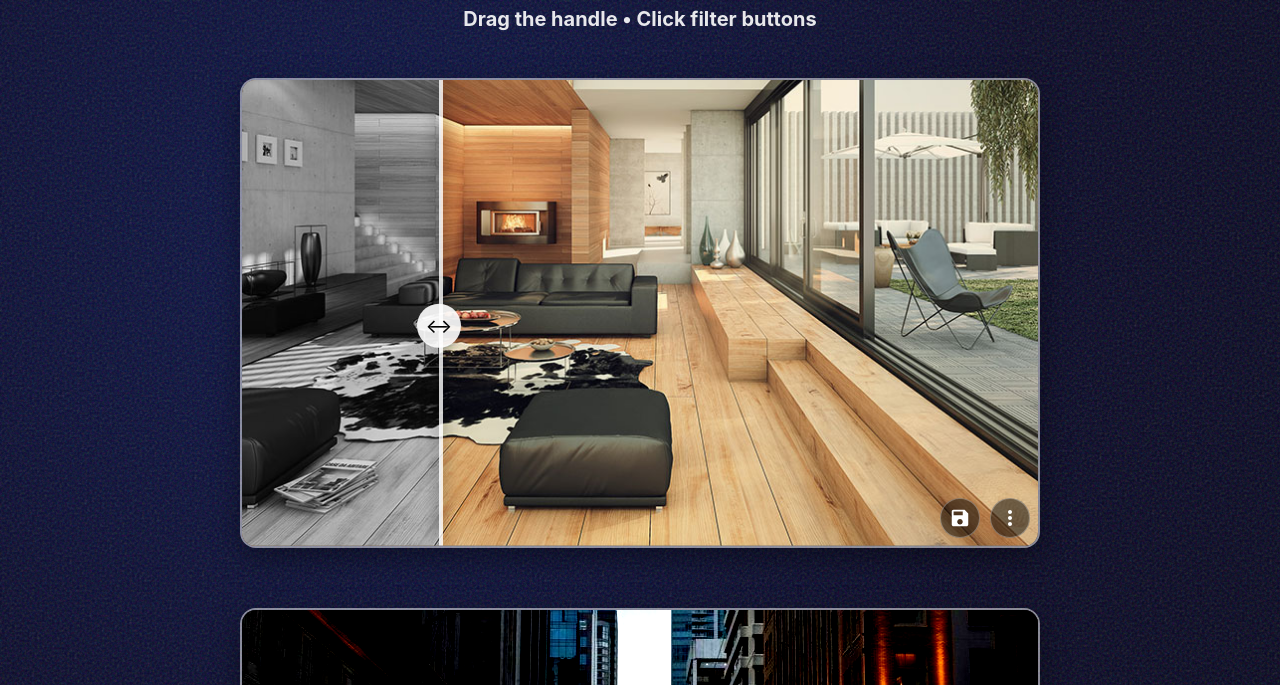
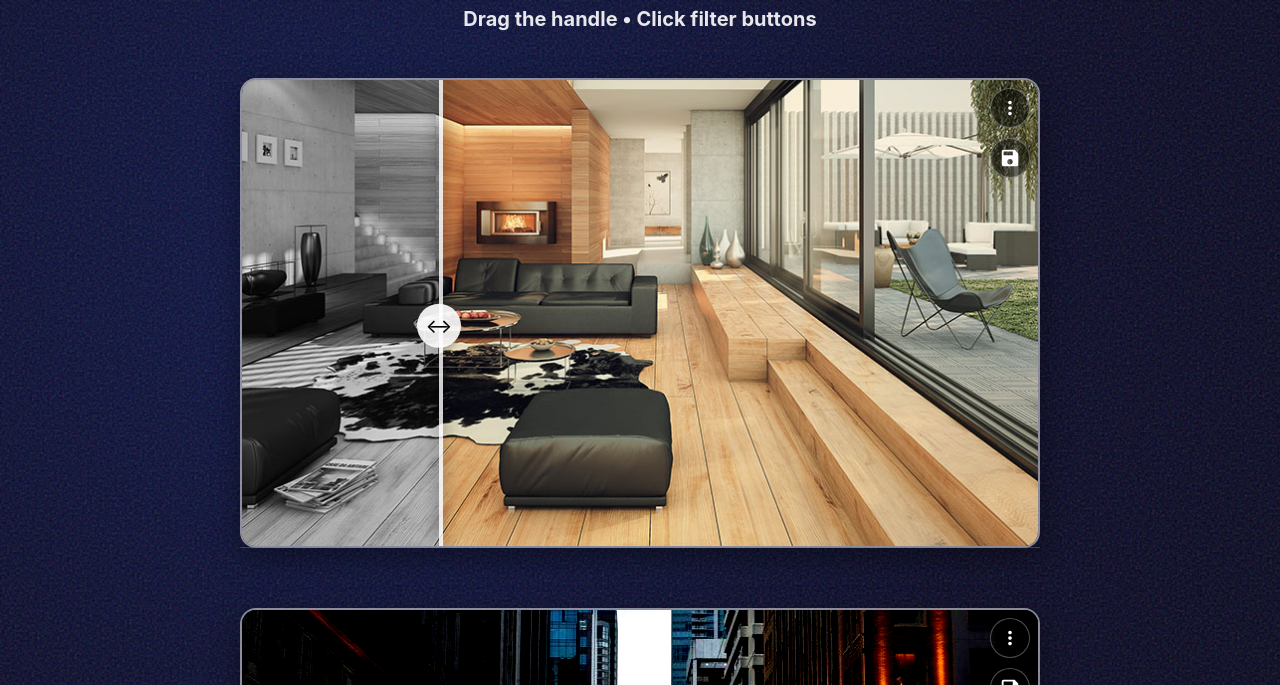
Before and after one commit to alekstar79/comparison-slider, a website built with Vite: page index.html in a window 1280 px wide. Shown: the part 115-800 px from the top of the page. Built offline with nearby package versions, Linux system fonts and the light colour scheme.

Commit message:
update-2.8

```diff
--- a/src/config.ts
+++ b/src/config.ts
@@ -38,26 +38,19 @@ export const defaultConfig: UIConfig = {
   uiBlocks: [
     {
       id: 'filterPanel',
-      position: { bottom: '0', left: '0', right: '0', transform: 'translateY(100%)' },
+      position: { bottom: '0', left: '0', right: '0' },
       direction: 'horizontal',
-      buttons: []
+      buttons: [] // Dynamically filled by FilterPlugin
     },
     {
-      id: 'uiToggleButton',
-      position: { bottom: '10px', right: '10px' },
-      direction: 'horizontal',
+      id: 'actionButtons',
+      position: { top: '10px', right: '10px' },
+      direction: 'vertical',
       buttons: [
         {
           id: 'toggleButton',
           iconSvg: `<svg xmlns="http://www.w3.org/2000/svg" viewBox="0 0 24 24" fill="currentColor"><path d="M12 8c1.1 0 2-.9 2-2s-.9-2-2-2-2 .9-2 2 .9 2 2 2zm0 2c-1.1 0-2 .9-2 2s.9 2 2 2 2-.9 2-2-.9-2-2-2zm0 6c-1.1 0-2 .9-2 2s.9 2 2 2 2-.9 2-2-.9-2-2-2z"/></svg>`
-        }
-      ]
-    },
-    {
-      id: 'saveButtonBlock',
-      position: { bottom: '10px', right: '60px' },
-      direction: 'horizontal',
-      buttons: [
+        },
         {
           id: 'saveButton',
           pluginId: 'SavePlugin',
@@ -65,5 +58,5 @@ export const defaultConfig: UIConfig = {
         }
       ]
     }
-  ],
-};
+  ]
+}
--- a/src/core/ComparisonSlider.ts
+++ b/src/core/ComparisonSlider.ts
@@ -7,24 +7,26 @@ export interface Plugin {
   initialize(): void;
 }
 
-export class ComparisonSlider
-{
+export class ComparisonSlider {
   public readonly originalImage: HTMLImageElement
   public readonly container: HTMLElement
-  public readonly plugins: Plugin[] = []
   public filterEngine!: FilterEngine
+  private readonly plugins: Plugin[] = []
+  private readonly config: UIConfig
 
   private dragController!: DragController
   private resizeObserver!: ResizeObserver
 
-  constructor(img: HTMLImageElement, _config: UIConfig)
+  constructor(img: HTMLImageElement, config: UIConfig)
   {
     this.originalImage = img
-    this.container = SliderHtmlBuilder.enhanceImage(img)
+    this.config = config
+    this.container = SliderHtmlBuilder.enhanceImage(img, this.config)
     this.init().catch(console.error)
   }
 
-  public addPlugin(plugin: Plugin) {
+  public addPlugin(plugin: Plugin)
+  {
     this.plugins.push(plugin)
   }
 
@@ -37,7 +39,6 @@ export class ComparisonSlider
     const filteredCanvas = covered.querySelector('.filtered-canvas')! as HTMLCanvasElement
     const handleLine = covered.querySelector('.handle-line')! as HTMLElement
     const handleGrip = this.container.querySelector('.handle-grip')! as HTMLElement
-
     const direction = covered.dataset.direction as 'horizontal' | 'vertical'
 
     this.filterEngine = new FilterEngine(originalCanvas, filteredCanvas, this.originalImage)
@@ -54,6 +55,7 @@ export class ComparisonSlider
     if (this.originalImage.complete && this.originalImage.naturalWidth > 0) {
       return Promise.resolve()
     }
+
     return new Promise(resolve => {
       this.originalImage.addEventListener('load', () => resolve(), { once: true })
     })
@@ -64,11 +66,13 @@ export class ComparisonSlider
       this.filterEngine.redraw()
       this.resetPosition()
     })
+
     this.resizeObserver.observe(this.container)
   }
 
   private resetPosition() {
     const covered = this.container.querySelector('.covered')! as HTMLElement
+
     const initX = parseInt(covered.dataset.initX || '0', 10)
     const initY = parseInt(covered.dataset.initY || '0', 10)
 
--- a/src/core/SliderHtmlBuilder.ts
+++ b/src/core/SliderHtmlBuilder.ts
@@ -1,3 +1,5 @@
+import { UIConfig } from '../config'
+
 export class SliderHtmlBuilder {
   public static readonly ALL_FILTERS = [
     // Basic
@@ -38,17 +40,14 @@ export class SliderHtmlBuilder {
     { name: 'Old Photo', value: 'sepia(0.5) contrast(1.1) brightness(0.9) saturate(0.8)' }
   ]
 
-  static enhanceImage(img: HTMLImageElement): HTMLElement
+  static enhanceImage(img: HTMLImageElement, config: UIConfig): HTMLElement
   {
     const container = document.createElement('div')
-    container.className = `slider-container ${img.className}`
-    container.style.aspectRatio = `${img.naturalWidth} / ${img.naturalHeight}`
-
     const direction = (img.dataset.direction as 'horizontal' | 'vertical') || 'horizontal'
     const initX = img.dataset.initX || '25'
     const initY = img.dataset.initY || '25'
 
-    container.innerHTML = `<div
+    const coveredContent = `<div
       class="covered"
       data-direction="${direction}"
       data-init-x="${initX}"
@@ -57,12 +56,53 @@ export class SliderHtmlBuilder {
       <canvas class="original-canvas"></canvas>
       <canvas class="filtered-canvas"></canvas>
       <div class="handle-line"></div>
-    </div>
-    <div class="handle-grip"></div>`
+    </div>`
+
+    let uiElementsHtml = ''
+    config.uiBlocks.forEach(block => {
+      let buttonsHtml: string
+      if (block.id === 'filterPanel') {
+        const filterNamesStr = img.dataset.filters || 'Grayscale,Blur,Invert,Bright'
+        const filterNames = filterNamesStr.split(',').map(name => name.trim())
+        let filtersToRender = SliderHtmlBuilder.ALL_FILTERS
+
+        if (!filterNames.includes('all') && !filterNames.includes('*')) {
+          filtersToRender = SliderHtmlBuilder.ALL_FILTERS.filter(filterDef =>
+            filterNames.some(name => name.trim() === filterDef.name)
+          )
+        }
+
+        buttonsHtml = filtersToRender.map(filterDef =>
+          `<button data-filter="${filterDef.value}">${filterDef.name}</button>`
+        ).join('')
+
+        uiElementsHtml += `<div class="ui-panel" id="${block.id}">
+          <div class="filter-buttons">${buttonsHtml}</div>
+        </div>`
+      } else {
+        buttonsHtml = block.buttons.map(button =>
+          `<button class="${button.id}" id="${button.id}">${button.iconSvg || button.text}</button>`
+        ).join('')
+        uiElementsHtml += `<div class="ui-block ${block.direction}" id="${block.id}">${buttonsHtml}</div>`
+      }
+    })
+
+    container.className = `slider-container ${img.className}`
+    container.style.aspectRatio = `${img.naturalWidth} / ${img.naturalHeight}`
+    container.innerHTML = coveredContent + uiElementsHtml + `<div class="handle-grip"></div>`
 
     const parent = img.parentNode!
+
     parent.insertBefore(container, img)
     parent.removeChild(img)
+
+    // Apply block positions from config
+    config.uiBlocks.forEach(block => {
+      const blockElement = container.querySelector(`#${block.id}`) as HTMLElement
+      if (blockElement && block.position) {
+        Object.assign(blockElement.style, block.position)
+      }
+    })
 
     return container
   }
--- a/src/plugins/FilterPlugin.ts
+++ b/src/plugins/FilterPlugin.ts
@@ -1,50 +1,23 @@
 import { ComparisonSlider } from '../core/ComparisonSlider'
-import { SliderHtmlBuilder } from '../core/SliderHtmlBuilder'
+import { UIConfig } from '../config'
 
 export class FilterPlugin {
-  private readonly slider: ComparisonSlider
   private uiPanel!: HTMLElement
   private toggleButton!: HTMLButtonElement
   private filterButtons!: HTMLButtonElement[]
+  private readonly slider: ComparisonSlider
 
-  constructor(slider: ComparisonSlider) {
+  constructor(slider: ComparisonSlider, _config: UIConfig) {
     this.slider = slider
   }
 
   public initialize() {
-    this.createUI()
+    this.uiPanel = this.slider.container.querySelector('#filterPanel')!
+    this.toggleButton = this.slider.container.querySelector('#toggleButton')!
+    this.filterButtons = Array.from(this.uiPanel.querySelectorAll('.filter-buttons button'))
+
     this.bindEvents()
     this.setInitialFilter()
-  }
-
-  private createUI() {
-    const filterNamesStr = this.slider.originalImage.dataset.filters || 'Grayscale,Blur,Invert,Bright'
-    const filterNames = filterNamesStr.split(',').map(name => name.trim())
-
-    let filtersToRender = SliderHtmlBuilder.ALL_FILTERS
-    if (!filterNames.includes('all') && !filterNames.includes('*')) {
-      filtersToRender = SliderHtmlBuilder.ALL_FILTERS.filter(filterDef =>
-        filterNames.some(name => name.trim() === filterDef.name)
-      )
-    }
-
-    const filtersHtml = filtersToRender.map(filterDef =>
-      `<button data-filter="${filterDef.value}">${filterDef.name}</button>`
-    ).join('')
-
-    this.uiPanel = document.createElement('div')
-    this.uiPanel.className = 'ui-panel'
-    this.uiPanel.innerHTML = `<div class="filter-buttons">${filtersHtml}</div>`
-
-    this.toggleButton = document.createElement('button')
-    this.toggleButton.className = 'ui-toggle-button'
-    this.toggleButton.innerHTML = `<svg xmlns="http://www.w3.org/2000/svg" viewBox="0 0 24 24" fill="currentColor"><path d="M12 8c1.1 0 2-.9 2-2s-.9-2-2-2-2 .9-2 2 .9 2 2 2zm0 2c-1.1 0-2 .9-2 2s.9 2 2 2 2-.9 2-2-.9-2-2-2zm0 6c-1.1 0-2 .9-2 2s.9 2 2 2 2-.9 2-2-.9-2-2-2z"/></svg>`
-
-    const covered = this.slider.container.querySelector('.covered')!
-    covered.appendChild(this.uiPanel)
-    this.slider.container.appendChild(this.toggleButton) // Append to the main container
-
-    this.filterButtons = Array.from(this.uiPanel.querySelectorAll('.filter-buttons button'))
   }
 
   private bindEvents() {
--- a/src/plugins/SavePlugin.ts
+++ b/src/plugins/SavePlugin.ts
@@ -1,24 +1,17 @@
 import { ComparisonSlider } from '../core/ComparisonSlider'
+import { UIConfig } from '../config'
 
 export class SavePlugin {
   private readonly slider: ComparisonSlider
   private saveButton!: HTMLButtonElement
 
-  constructor(slider: ComparisonSlider) {
+  constructor(slider: ComparisonSlider, _config: UIConfig) {
     this.slider = slider
   }
 
   public initialize() {
-    this.createButton()
-    this.injectStyles()
+    this.saveButton = this.slider.container.querySelector('#saveButton')!
     this.bindEvents()
-  }
-
-  private createButton() {
-    this.saveButton = document.createElement('button')
-    this.saveButton.className = 'save-button'
-    this.saveButton.innerHTML = `<svg xmlns="http://www.w3.org/2000/svg" viewBox="0 0 24 24" fill="currentColor"><path d="M17 3H5c-1.11 0-2 .9-2 2v14c0 1.1.89 2 2 2h14c1.1 0 2-.9 2-2V7l-4-4zm-5 16c-1.66 0-3-1.34-3-3s1.34-3 3-3 3 1.34 3 3-1.34 3-3 3zm3-10H5V5h10v4z"/></svg>`
-    this.slider.container.appendChild(this.saveButton)
   }
 
   private bindEvents() {
@@ -28,8 +21,8 @@ export class SavePlugin {
   private download() {
     const tempCanvas = document.createElement('canvas')
     const tempCtx = tempCanvas.getContext('2d')!
-    const originalImage = this.slider.originalImage as HTMLImageElement
-    const filteredCanvas = this.slider.filterEngine.filteredCanvas as HTMLCanvasElement
+    const originalImage = this.slider.originalImage
+    const filteredCanvas = this.slider.filterEngine.filteredCanvas
 
     tempCanvas.width = originalImage.naturalWidth
     tempCanvas.height = originalImage.naturalHeight
@@ -37,8 +30,6 @@ export class SavePlugin {
     tempCtx.drawImage(originalImage, 0, 0)
 
     const link = document.createElement('a')
-
-    // Determine file name
     const originalFileName = originalImage.src.split('/').pop()?.split('.')[0] || 'image'
     const currentFilterName = this.getCurrentFilterName() || 'original'
     link.download = `${originalFileName}-${currentFilterName}.png`
@@ -48,17 +39,13 @@ export class SavePlugin {
   }
 
   private getCurrentFilterName(): string | null {
-    const activeFilterButton = this.slider.container.querySelector('.filter-buttons button.active') as HTMLButtonElement | null
+    const activeFilterButton = this.slider.container.querySelector('.filter-buttons button.active') as HTMLButtonElement
+
     if (activeFilterButton) {
-      return activeFilterButton.textContent?.toLowerCase().replace(/\s/g, '-') || null
+      return activeFilterButton.textContent.toLowerCase()
+        .replace(/\s/g, '-')
     }
+
     return null
   }
-
-  private injectStyles() {
-    const link = document.createElement('link')
-    link.rel = 'stylesheet'
-    link.href = './src/plugins/SavePlugin.css'
-    document.head.appendChild(link)
-  }
 }
--- a/src/style.css
+++ b/src/style.css
@@ -145,6 +145,45 @@ h2 {
   content: '↕';
 }
 
+.ui-block {
+  position: absolute;
+  display: flex;
+  gap: 10px;
+  z-index: 25;
+}
+
+.ui-block.horizontal {
+  flex-direction: row;
+}
+
+.ui-block.vertical {
+  flex-direction: column;
+}
+
+.ui-block button {
+  width: 40px;
+  height: 40px;
+  background: rgba(0, 0, 0, 0.5);
+  border: 1px solid rgba(255, 255, 255, 0.3);
+  border-radius: 50%;
+  color: white;
+  cursor: pointer;
+  display: flex;
+  align-items: center;
+  justify-content: center;
+  padding: 0;
+  transition: background 0.2s;
+}
+
+.ui-block button:hover {
+  background: rgba(0, 0, 0, 0.7);
+}
+
+.ui-block button svg {
+  width: 22px;
+  height: 22px;
+}
+
 @media (max-width: 850px) {
   body {
     padding: 10px;
```
